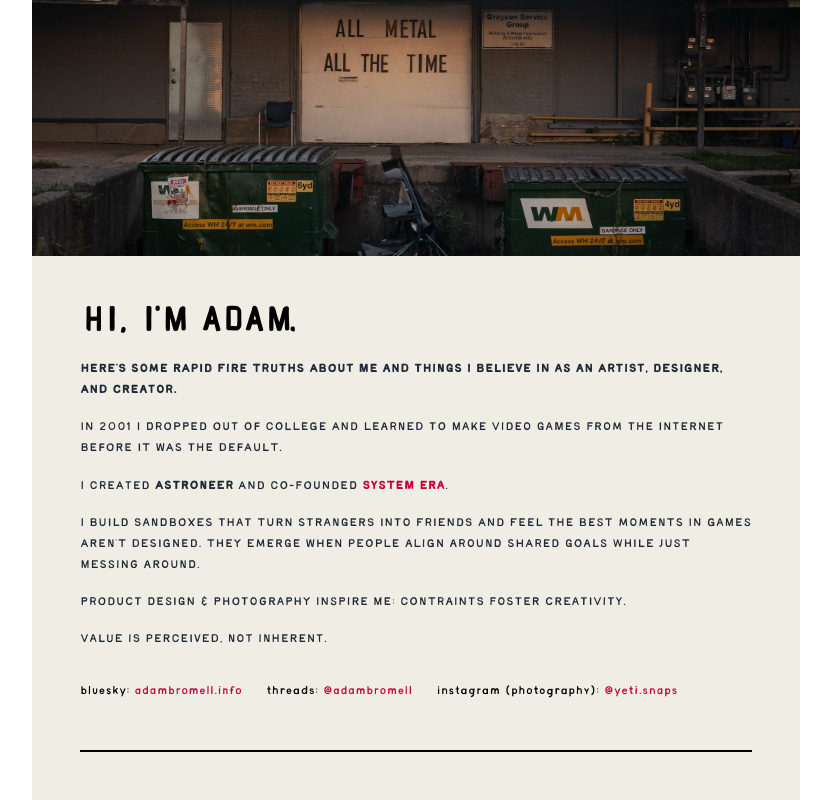
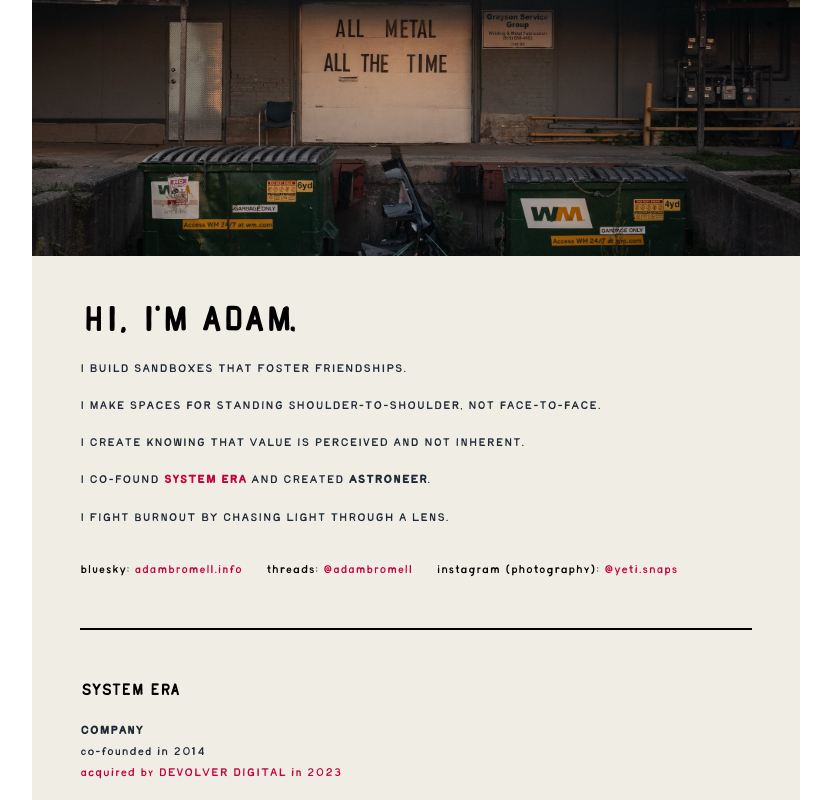
Before and after one commit to XYZCHiiLD/adambromell-site, a Next.js app: page / in a window 1280 px wide. Shown: the top 800 px of the page, without its empty margins (224-1055 px from the left). Built offline with nearby package versions, Linux system fonts and the light colour scheme.

Commit message:
Add files via upload

```diff
--- a/src/app/page.js
+++ b/src/app/page.js
@@ -76,12 +76,11 @@ export default function Home() {
         {/* About - moved up, using same formatting */}
         <section className="mb-12">
           <div className="space-y-4 text-gray-800 leading-relaxed">
-            <p className="font-bold">HERE'S SOME RAPID FIRE TRUTHS ABOUT ME AND THINGS I BELIEVE IN AS AN ARTIST, DESIGNER, AND CREATOR.</p>
-            <p>IN 2001 I DROPPED OUT OF COLLEGE AND LEARNED TO MAKE VIDEO GAMES FROM THE INTERNET BEFORE IT WAS THE DEFAULT.</p>
-            <p>I CREATED <strong>ASTRONEER</strong> AND CO-FOUNDED <a href="https://www.systemera.net/" target="_blank" rel="noopener noreferrer" className="hover:underline font-bold" style={{ color: '#C5003E' }}>SYSTEM ERA</a>.</p>
-            <p>I BUILD SANDBOXES THAT TURN STRANGERS INTO FRIENDS AND FEEL THE BEST MOMENTS IN GAMES AREN'T DESIGNED. THEY EMERGE WHEN PEOPLE ALIGN AROUND SHARED GOALS WHILE JUST MESSING AROUND.</p>
-            <p>PRODUCT DESIGN & PHOTOGRAPHY INSPIRE ME: CONTRAINTS FOSTER CREATIVITY.</p>
-            <p>VALUE IS PERCEIVED, NOT INHERENT.</p>
+            <p>I BUILD SANDBOXES THAT FOSTER FRIENDSHIPS.</p>
+            <p>I MAKE SPACES FOR STANDING SHOULDER-TO-SHOULDER, NOT FACE-TO-FACE.</p>
+            <p>I CREATE KNOWING THAT VALUE IS PERCEIVED AND NOT INHERENT.</p>
+            <p>I CO-FOUND <a href="https://www.systemera.net/" target="_blank" rel="noopener noreferrer" className="hover:underline font-bold" style={{ color: '#C5003E' }}>SYSTEM ERA</a> AND CREATED <strong>ASTRONEER</strong>.</p>
+            <p>I FIGHT BURNOUT BY CHASING LIGHT THROUGH A LENS.</p>
           </div>
 
           {/* Social links */}
```
